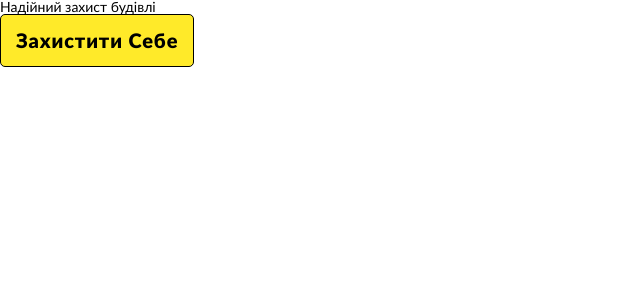
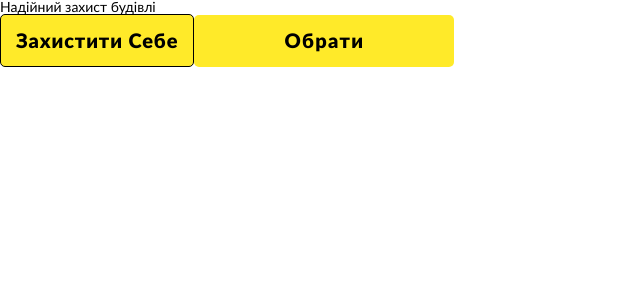
Before and after one commit to vik-tsyplakov/dog_guard_react, a React (Create React App) app in the folder dog_guard/: page / in a window 1280 px wide. Shown: the top 300 px of the page, without its empty margins (0-640 px from the left). Built offline with nearby package versions, Linux system fonts and the light colour scheme.

Commit message:
created-ButtonProposition-component

```diff
--- a/dog_guard/src/App.js
+++ b/dog_guard/src/App.js
@@ -1,5 +1,6 @@
 import "./App.css";
 import ButtonDefault from "./Components/UI/Buttons/ButtonDefault";
+import ButtonProposition from "./Components/UI/Buttons/ButtonProposition";
 
 function App() {
   return (
@@ -7,6 +8,7 @@ function App() {
       <header className="app__header">
         <p> Надійний захист будівлі</p>
         <ButtonDefault text={"Захистити себе"} path={"#"} />
+        <ButtonProposition text={"Обрати"} path={"#"} />
       </header>
     </div>
   );
--- a/dog_guard/src/Components/UI/Buttons/Button.module.css
+++ b/dog_guard/src/Components/UI/Buttons/Button.module.css
@@ -10,6 +10,7 @@
   font-size: 20px;
   line-height: 153.5%;
   letter-spacing: 0.045em;
+  text-align: center;
   text-transform: capitalize;
   color: #000000;
   white-space: nowrap;
@@ -20,3 +21,14 @@
   border: 1px solid #000000;
   color: #ffea29;
 }
+.button_proposition {
+  padding: 10px 90px;
+  border: none;
+  letter-spacing: 0.065em;
+  line-height: 158%;
+}
+.button_proposition:hover {
+  background: #000000;
+  border: none;
+  color: #ffea29;
+}
--- /dev/null
+++ b/dog_guard/src/Components/UI/Buttons/ButtonProposition.jsx
@@ -0,0 +1,12 @@
+import React from "react";
+import cl from "./Button.module.css";
+
+export default function ButtonProposition(props) {
+  return (
+    <a href={props.path}>
+      <div className={cl.button + " " + cl.button_proposition}>
+        {props.text}
+      </div>
+    </a>
+  );
+}
```
